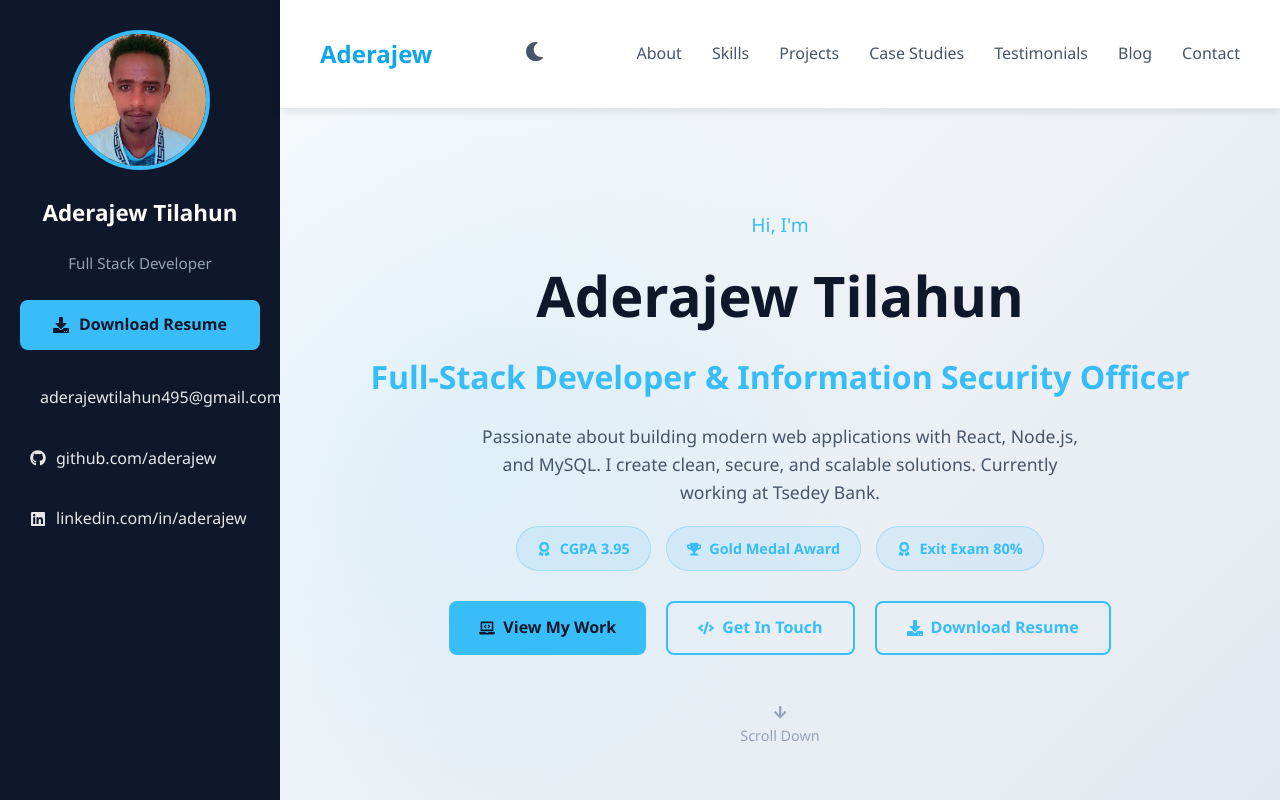
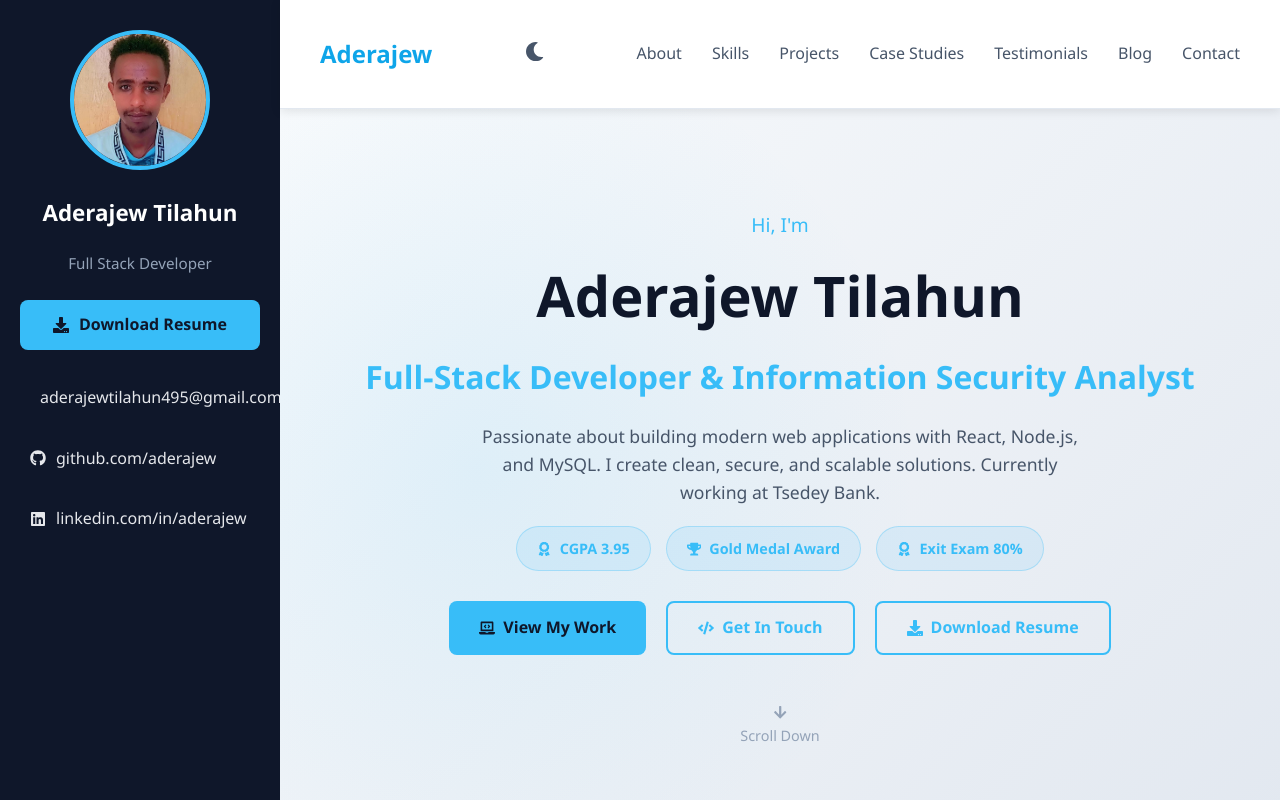
Before and after one commit to AderajewTilahun/portfolio, a React (Create React App) app: page / in a window 1280 px wide. Shown: the top 800 px of the page. Built offline with nearby package versions, Linux system fonts and the light colour scheme.

Commit message:
Update role to Information Security Analyst at Tsedey Bank

```diff
--- a/src/components/Hero.jsx
+++ b/src/components/Hero.jsx
@@ -7,7 +7,7 @@ const Hero = () => {
         <p className="hero-greeting">Hi, I'm</p>
         <h1 className="hero-name">Aderajew Tilahun</h1>
         <h2 className="hero-title">
-          <span className="typing-text">Full-Stack Developer & Information Security Officer</span>
+          <span className="typing-text">Full-Stack Developer & Information Security Analyst</span>
         </h2>
         <p className="hero-description">
           Passionate about building modern web applications with React, Node.js, and MySQL.
```
